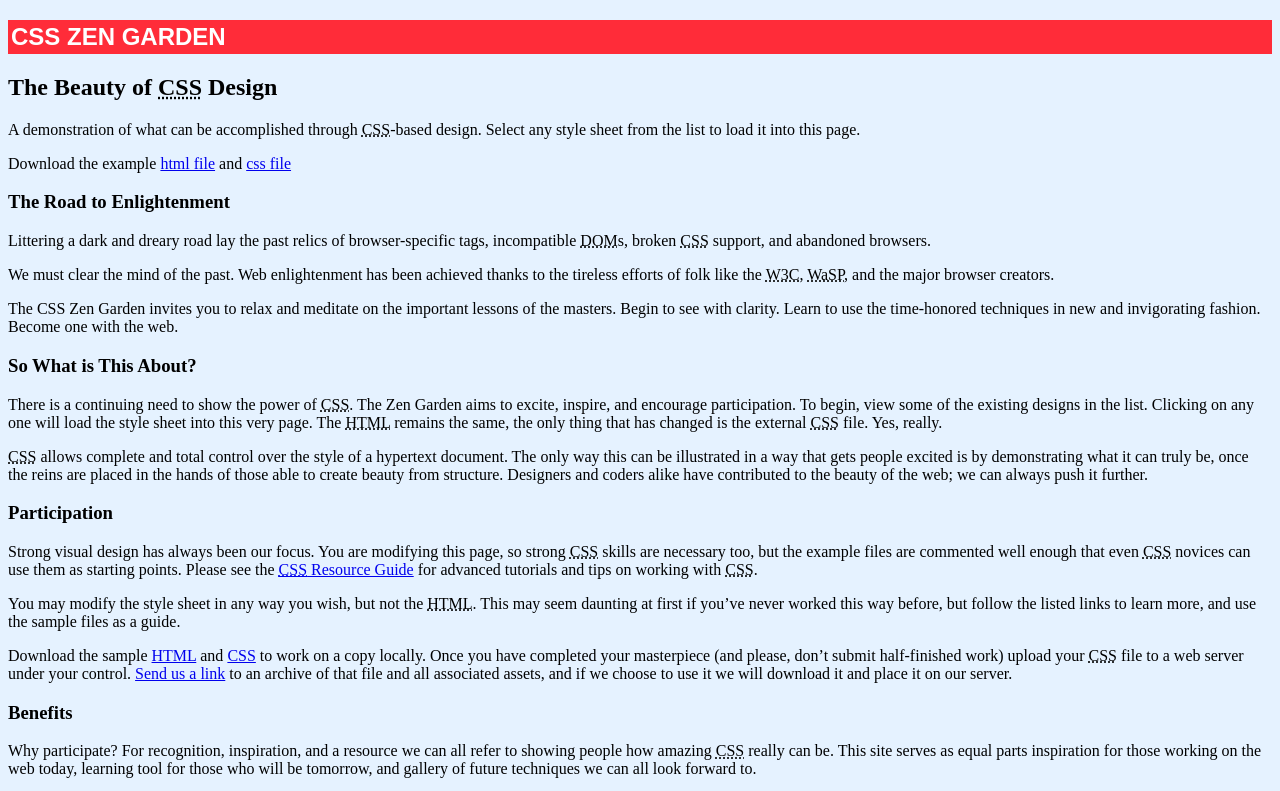
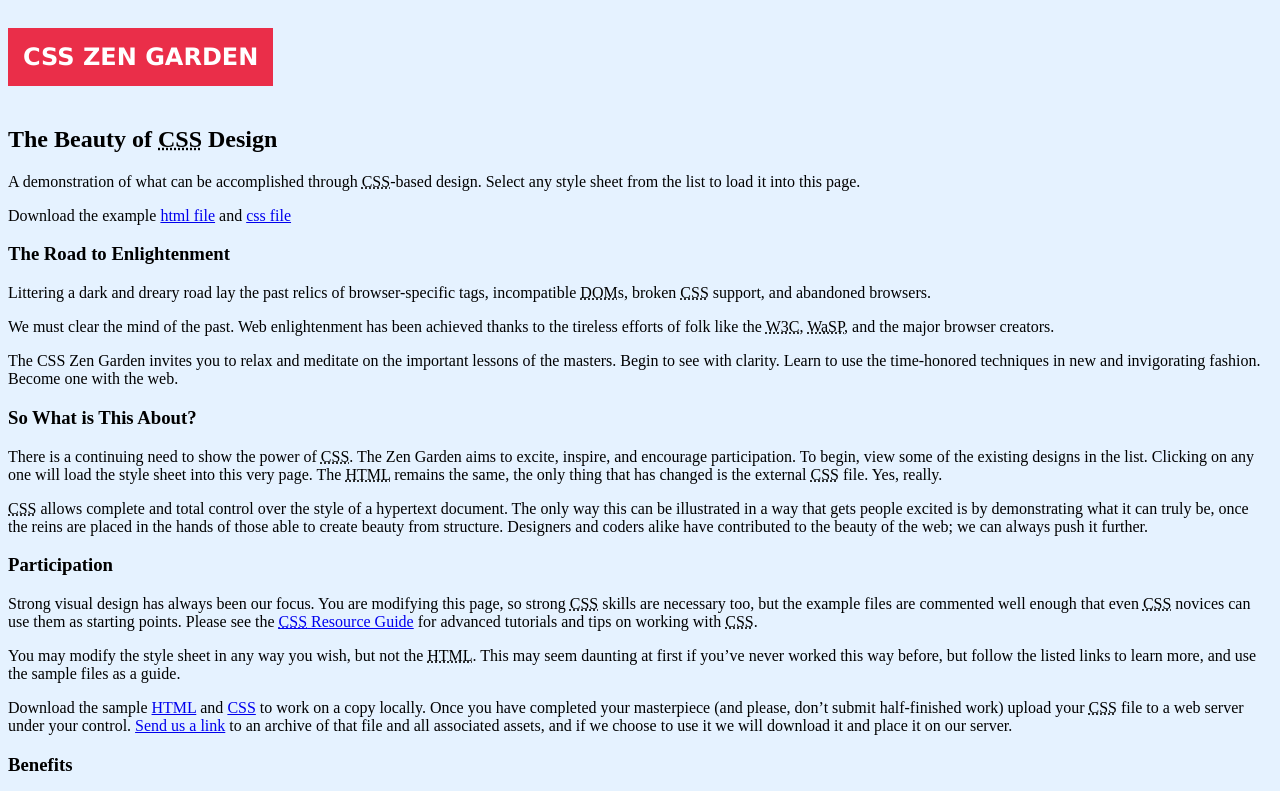
Before and after one commit to sammueller93/zenGarden, a plain HTML site: page index.html in a window 1280 px wide. Shown: the top 791 px of the page. Drawn offline with Linux system fonts and the light colour scheme.

Commit message:
made changes to h1

```diff
--- a/css/main.css
+++ b/css/main.css
@@ -4,9 +4,10 @@ body {
 }
 
 h1 {
-  background-color: #ff2c39;
+  background-color: #EA2E49;
   color: #ffffff;
   text-transform: uppercase;
-  font-family: sans-serif;
-  padding: 3px;
+  font-family: Verdana, sans-serif;
+  padding: 15px;
+  display: inline-block;
 }
```
